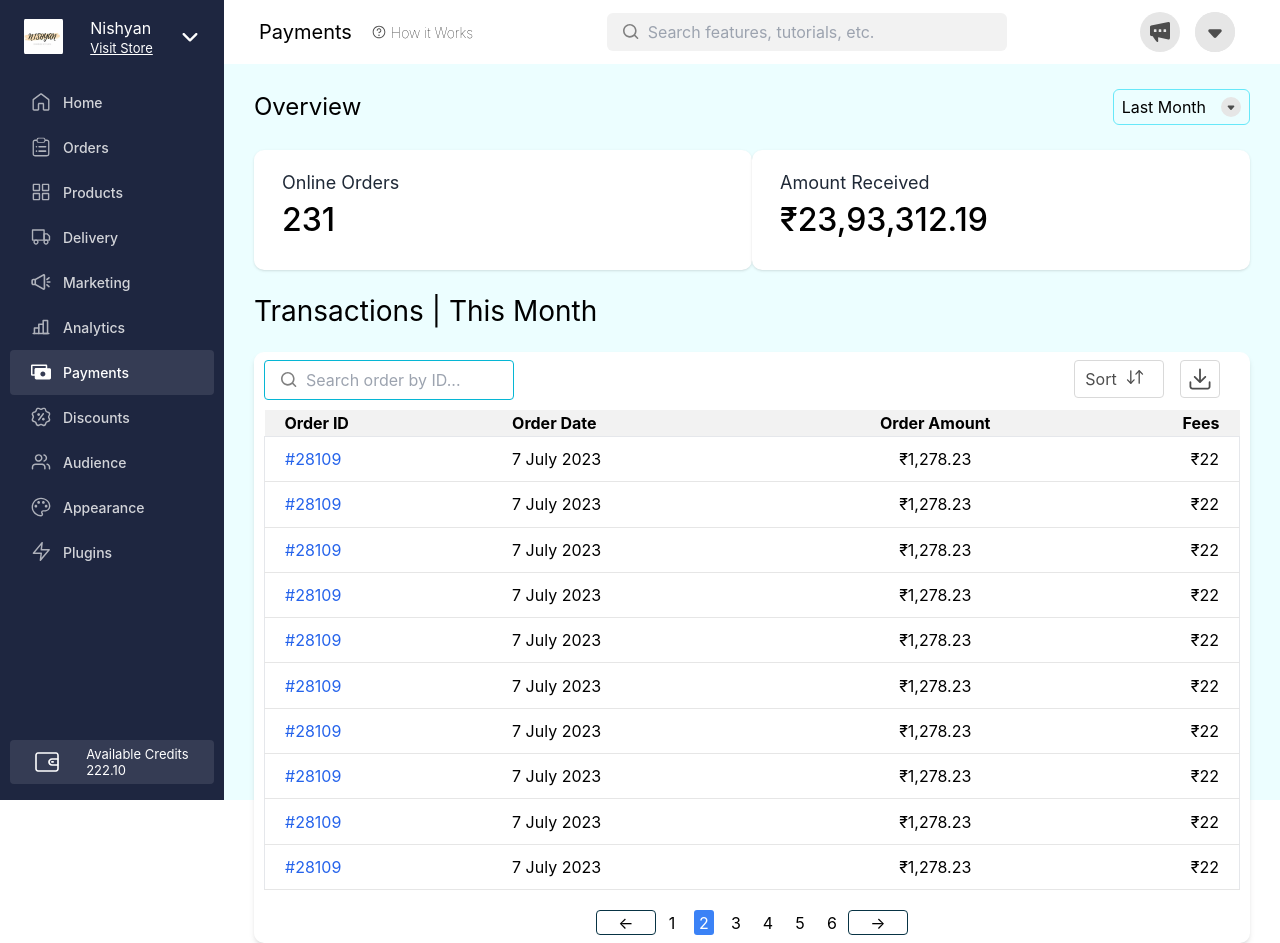
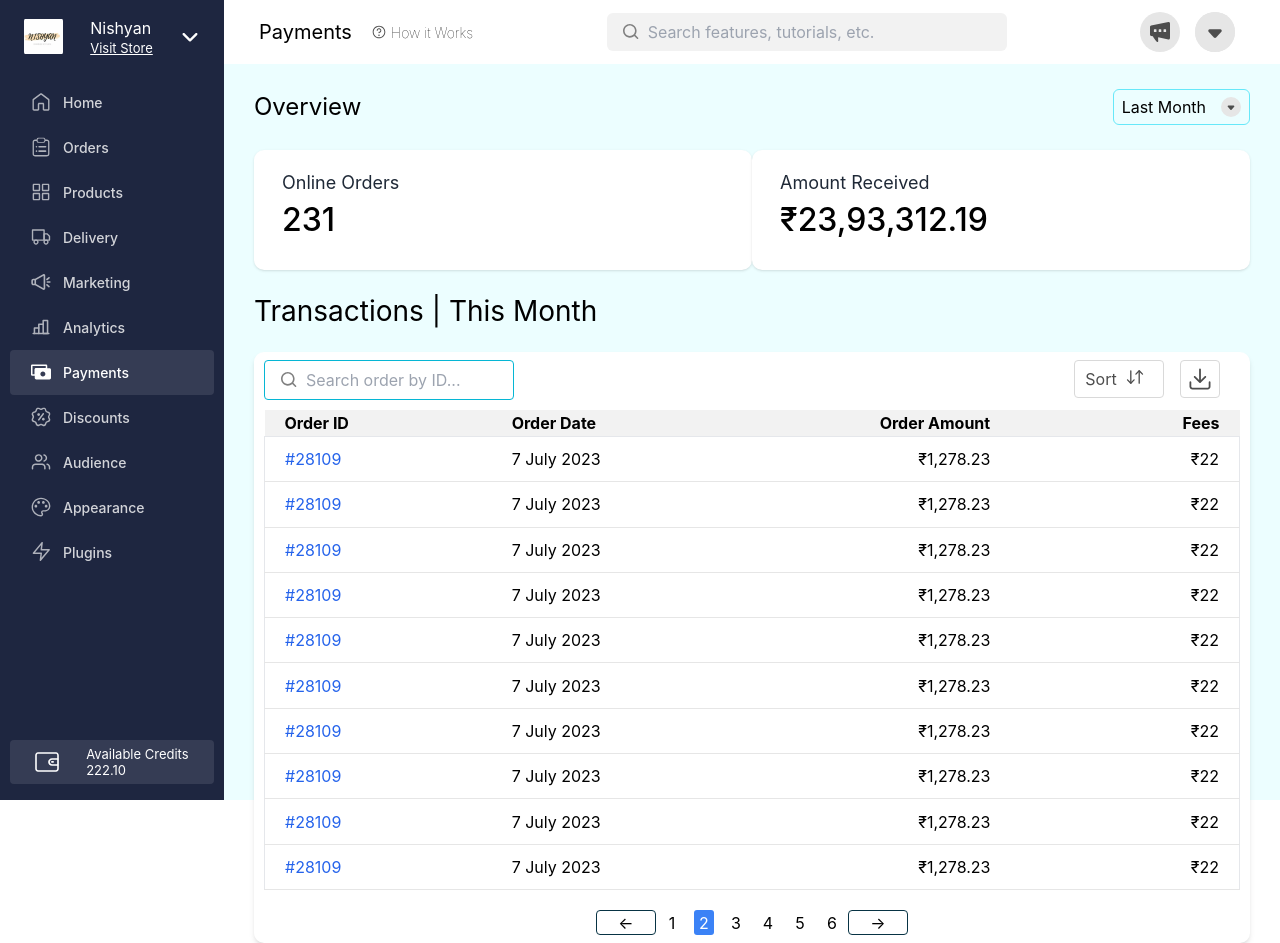
Before and after one commit to Ankur1493/dukaan-payouts-v1, a React (Vite) app: page / in a window 1280 px wide. Built offline with nearby package versions, Linux system fonts and the light colour scheme; a web font is replaced by a local one.

Commit message:
padding added in order amount

```diff
--- a/src/components/TransactionsInfo.jsx
+++ b/src/components/TransactionsInfo.jsx
@@ -34,7 +34,7 @@ const TransactionsInfo = () => {
               <tr key={index} className='border-b-[#E6E6E6] border-[0.6px]'>
                 <td className='text-blue-600 text-left pl-[20px]' >{trans.orderId}</td>
                 <td className='text-left pl-[20px]'>{trans.orderDate}</td>
-                <td>{trans.orderAmount}</td>
+                <td className='pl-[40px]'>{trans.orderAmount}</td>
                 <td className='text-right pr-[20px]' >{trans.fees}</td>
               </tr>
             ))}
```
